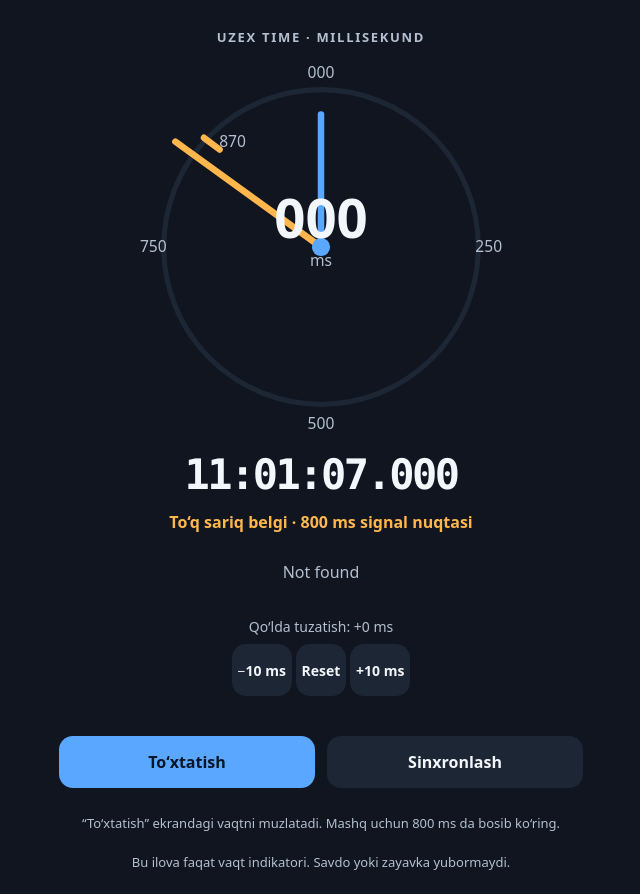
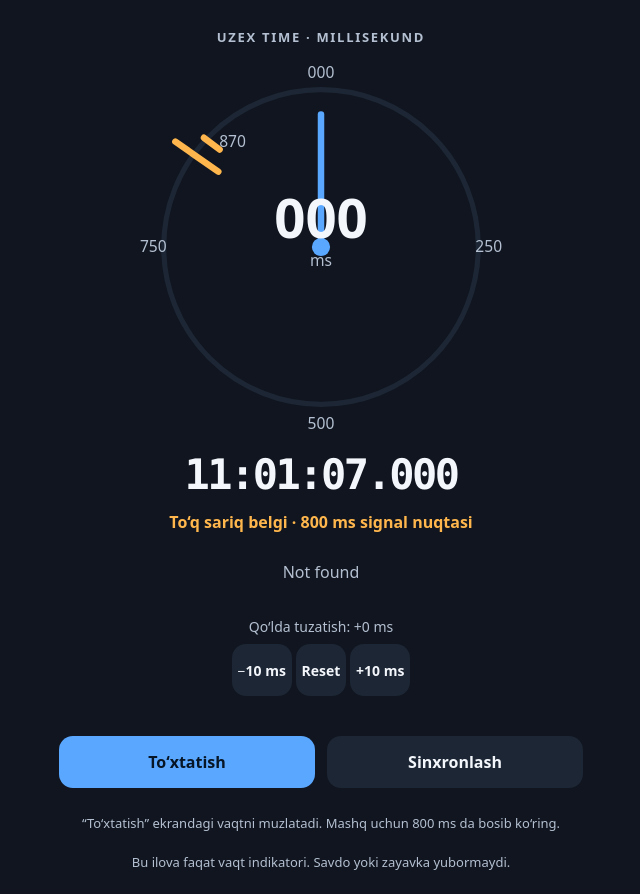
Before and after one commit to saidkomilkarimov98-droid/uzex-time, a website: page index.html in a window 1280 px wide. Shown: the whole page, without its empty margins (319-959 px from the left). Drawn offline with Linux system fonts and the light colour scheme; no server answers.

Commit message:
Update index.html

```diff
--- a/index.html
+++ b/index.html
@@ -14,7 +14,7 @@
     <div class="dial-wrap" aria-label="Har bir soniyada to‘liq aylanadigan millisekund soati">
       <svg class="dial" viewBox="0 0 300 300" role="img" aria-label="To‘q sariq belgi 800 millisekundni ko‘rsatadi">
         <circle class="dial-ring" cx="150" cy="150" r="121"></circle>
-        <line class="target-mark" x1="38" y1="69" x2="150" y2="150"></line>
+        <line class="target-mark" x1="38" y1="69" x2="71" y2="92"></line>
         <line class="target-mark" x1="60" y1="66" x2="72" y2="75"></line>
         <text class="dial-mark" x="82" y="73">870</text>
         <text class="dial-mark" x="150" y="20">000</text><text class="dial-mark" x="279" y="154">250</text><text class="dial-mark" x="150" y="290">500</text><text class="dial-mark" x="21" y="154">750</text>
```
